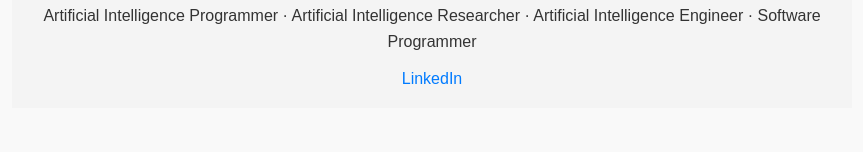
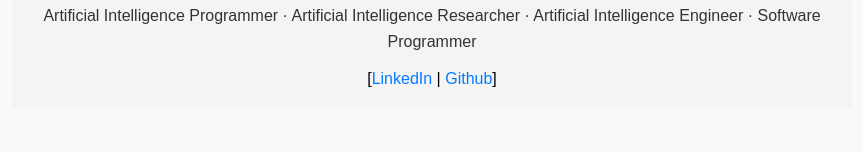
Before and after one commit to IlikeBB/GITWeb, a plain HTML site: page index.html in a window 1280 px wide. Shown: the part 360-512 px from the top of the page, without its empty margins (208-1071 px from the left). Drawn offline with Linux system fonts and the light colour scheme.

Commit message:
add multiple section

```diff
--- a/index.html
+++ b/index.html
@@ -69,7 +69,7 @@
     <!-- 個人簡介 -->
     <p class="content">OPEN TO WORK</p>
     <p class="content">Artificial Intelligence Programmer · Artificial Intelligence Researcher · Artificial Intelligence Engineer · Software Programmer</p>
-    <a class="link" href="https://www.linkedin.com/in/chihyujiantw" target="_blank">LinkedIn</a>
+    [<a class="link" href="https://www.linkedin.com/in/chihyujiantw" target="_blank">LinkedIn</a> | <a class="link" href="https://github.com/IlikeBB?tab=repositories" target="_blank">Github</a>]
 </header>
 
 <section>
```
Also changed, not shown: 1 other file.
